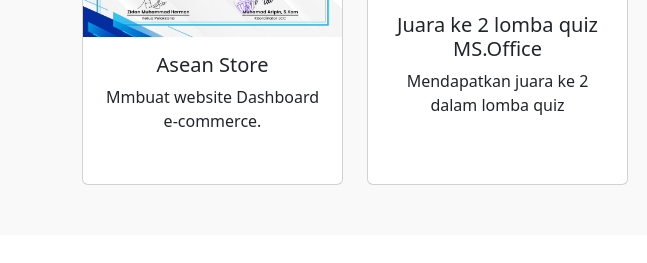
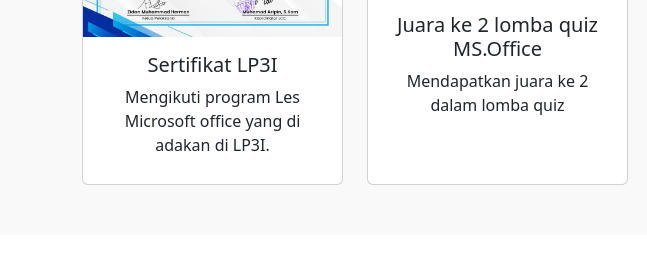
Before and after one commit to LeonAckerman/Web-Portofolio-Zulfi, a plain HTML site: page index.html in a window 1280 px wide. Shown: the part 3225-3488 px from the top of the page, 0-647 px from the left. Drawn offline with nearby package versions, Linux system fonts and the light colour scheme.

Commit message:
Update index.html

```diff
--- a/index.html
+++ b/index.html
@@ -272,7 +272,7 @@
                         <img src="keterangan.jpg" class="d-block w-100" alt="Project 3">
                         <div class="carousel-caption bg-dark bg-opacity-50 p-2 rounded">
                             <h5>Project 3</h5>
-                            <p>berhasil menyelesaikan project ms.office</p>
+                            <p>Membuat website Dashboard e-commerce</p>
                         </div>
                     </div>
                 </div>
@@ -295,8 +295,8 @@
                     <div class="card h-100">
                         <img src="sertifikat.jpg" class="card-img-top" alt="Pencapaian 1">
                         <div class="card-body">
-                            <h5 class="card-title">Asean Store</h5>
-                            <p class="card-text">Mmbuat website Dashboard e-commerce.</p>
+                            <h5 class="card-title">Sertifikat LP3I</h5>
+                            <p class="card-text">Mengikuti program Les Microsoft office yang di adakan di LP3I.</p>
                         </div>
                     </div>
                 </div>
```
